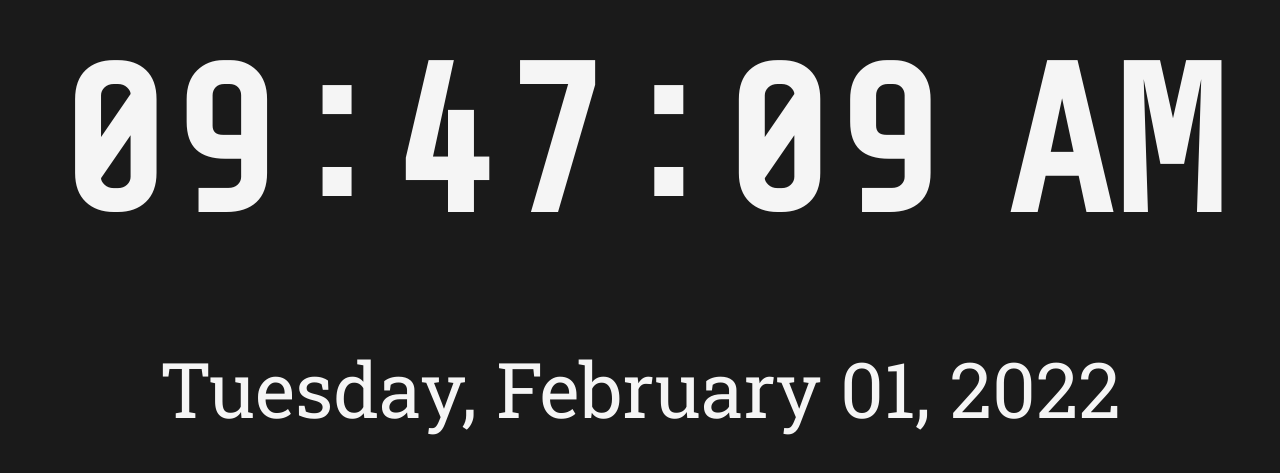
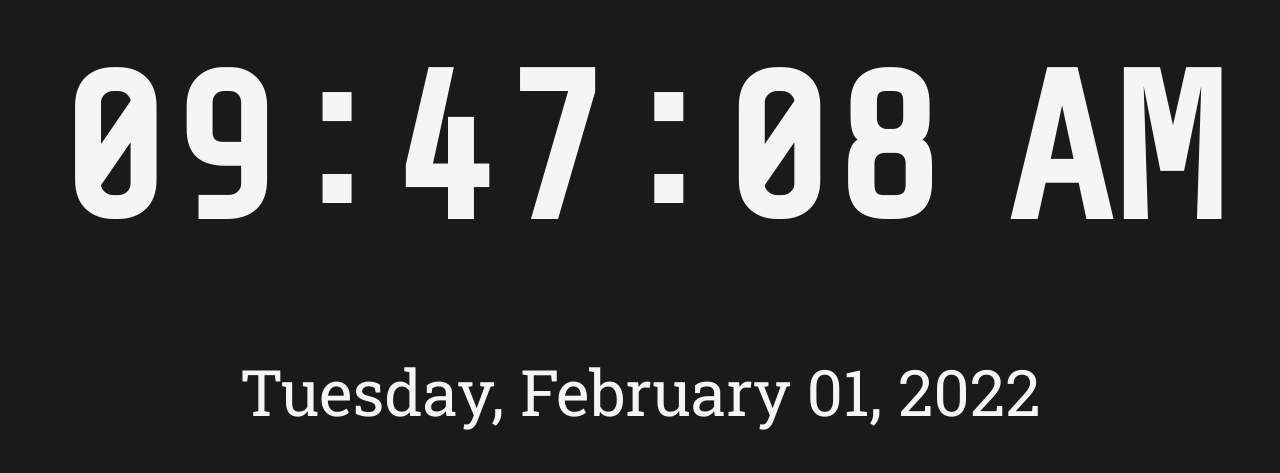
Before and after one commit to v08nike/clock, a plain HTML site: page index.html in a window 1280 px wide. Shown: the part 125-598 px from the top of the page. Drawn offline with nearby package versions, Linux system fonts and the light colour scheme; a web font is replaced by a local one.

Commit message:
Update...

```diff
--- a/index.html
+++ b/index.html
@@ -15,7 +15,6 @@
   <body>
     <!-------------->
 
-    <main>
     <section id="clock">
       <div class="wrap">
         <article class="time">
@@ -29,7 +28,8 @@
         <article class="date"></article>
       </div>
     </section>
-    </main>
+
+    <div class="splash"></div>
     <!-------------->
   </body>
 </html>
--- a/src/script/main.js
+++ b/src/script/main.js
@@ -1,7 +1,12 @@
-let currentDate, ms, sec, min, hou, ampm, day, date, month, year
+let currentDate, sec, min, hou, ampm
+
 const fix = (input) => {
   return input < 10 ? "0" + input : String(input)
 }
+const setTitle = () => {
+  document.title = fix(hou) + ":" + fix(min) + " " + ampm
+}
+
 const updateSec = (date) => {
   sec = date.getSeconds()
   time_s.textContent = fix(sec)
@@ -9,7 +14,6 @@ const updateSec = (date) => {
 const updateMin = (date) => {
   min = date.getMinutes()
   time_m.textContent = fix(min)
-  document.title = fix(hou) + ":" + fix(min) + " " + ampm
 }
 const updateHou = (date) => {
   hou = date.getHours()
@@ -30,27 +34,22 @@ const updateDate = (date) => {
     weekday: "long",
   })
 }
-
+const setfirstDate = () => {
+  const dateWhenLoad = new Date()
+  updateSec(dateWhenLoad)
+  updateMin(dateWhenLoad)
+  updateHou(dateWhenLoad)
+  updateDate(dateWhenLoad)
+  setTitle()
+}
 const startClock = () => {
-  setInterval(() => {
   currentDate = new Date()
-    ms = Number((currentDate.getMilliseconds() / 100).toFixed(0))
-    if (!ms) {
   updateSec(currentDate)
   if (!sec) {
     updateMin(currentDate)
+    setTitle()
     if (!min) {
       updateHou(currentDate)
     }
   }
 }
-  }, 1000)
-}
-const setTime = () => {
-  const dateCurrent = new Date()
-  updateSec(dateCurrent)
-  updateMin(dateCurrent)
-  updateHou(dateCurrent)
-  updateDate(dateCurrent)
-  document.title = fix(hou) + ":" + fix(min) + " " + ampm
-}
--- a/src/script/script.js
+++ b/src/script/script.js
@@ -4,11 +4,15 @@ const time_h = document.querySelector("#clock .time_h"),
   time_t = document.querySelector("#clock .time_t"),
   date_all = document.querySelector("#clock .date")
 
-setTime()
+setfirstDate()
 
-while (1) {
-  if (!Number((new Date().getMilliseconds() / 100).toFixed(0))) {
+const loadInterval = window.setInterval(() => {
+  if (!Math.round(new Date().getMilliseconds() / 100)) {
+    window.clearInterval(loadInterval)
     startClock()
-    break
+    setInterval(() => {
+      startClock()
+    }, 1000)
+    document.querySelector(".splash").classList.add("remove")
   }
-}
+}, 1)
--- a/src/style/_base.scss
+++ b/src/style/_base.scss
@@ -7,6 +7,7 @@ body {
   font-family: "Roboto Slab", serif;
   background: #1a1a1a;
   color: #f5f5f5;
+  user-select: none;
 }
 // ====================
 @mixin fitMargin0 {
--- a/src/style/_main.scss
+++ b/src/style/_main.scss
@@ -1,5 +1,4 @@
 #clock {
-  user-select: none;
   display: flex;
   flex-direction: column;
   justify-content: space-around;
@@ -21,8 +20,21 @@
     }
     .date {
       @include fitMargin0;
-      margin-top: 1em;
-      font-size: 6vw;
+      margin-top: 1.25em;
+      font-size: 5vw;
     }
   }
 }
+.splash {
+  height: 100vh;
+  width: 100vw;
+  background: #000;
+  position: fixed;
+  left: 0;
+  top: 0;
+  transition: opacity 3s ease-out;
+  opacity: 1;
+  &.remove {
+    opacity: 0;
+  }
+}
--- a/src/style/style.scss
+++ b/src/style/style.scss
@@ -1,5 +1,5 @@
 @import url("https://fonts.googleapis.com/css2?family=Roboto+Slab:wght@400;500;600;700&display=swap");
-@import url("https://fonts.googleapis.com/css2?family=Aldrich&family=Share+Tech+Mono&display=swap");
+@import url("https://fonts.googleapis.com/css2?family=Share+Tech+Mono&display=swap");
 
 @import "base";
 @import "main";
```
Also changed, not shown: src/style/style.css, 1 other file. Lines whose indentation alone changed are shown as unchanged.
